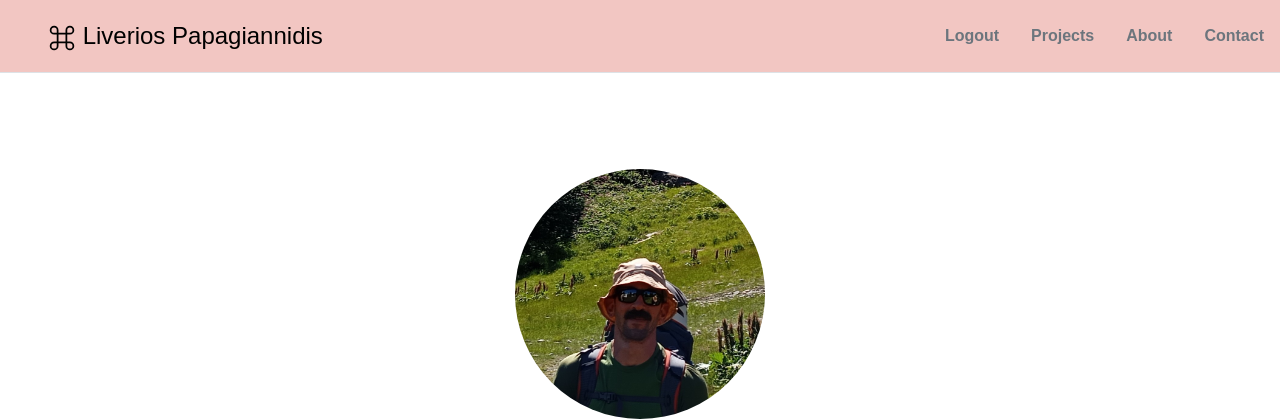
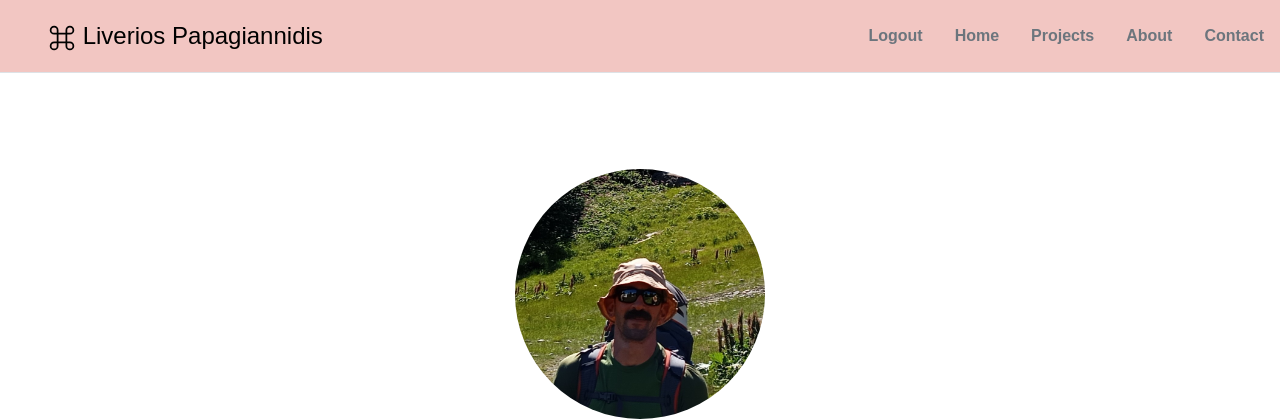
Before and after one commit to liveris-dev/Portfolio_with_Bootstrap, a Flask app: page /about in a window 1280 px wide. Shown: the top 420 px of the page. Run offline with Flask 3, Linux system fonts and the light colour scheme; the visitor is signed in with stand-in values (Sample User, id 1); some libraries are stand-ins or nearby versions; some web fonts are replaced.

Commit message:
Add a 'home' link to the header-navbar

```diff
--- a/templates/base.html
+++ b/templates/base.html
@@ -60,6 +60,7 @@
         {% if current_user.is_authenticated %}
             <li class="nav-item"><a href="{{ url_for('logout') }}" class="nav-link link-secondary">Logout</a></li>
         {% endif %}
+                <li class="nav-item"><a href="{{ url_for('home') }}" class="nav-link link-secondary">Home</a></li>
         <li class="nav-item"><a href="{{ url_for('show_all_projects') }}" class="nav-link link-secondary">Projects</a></li>
         <li class="nav-item"><a href="{{ url_for('about') }}" class="nav-link link-secondary">About</a></li>
         <li class="nav-item"><a href="{{ url_for('contact') }}" class="nav-link link-secondary">Contact</a></li>
```
Also changed, not shown: static/assets/images/tic-tac-toe.png (deleted), 2 other files.
